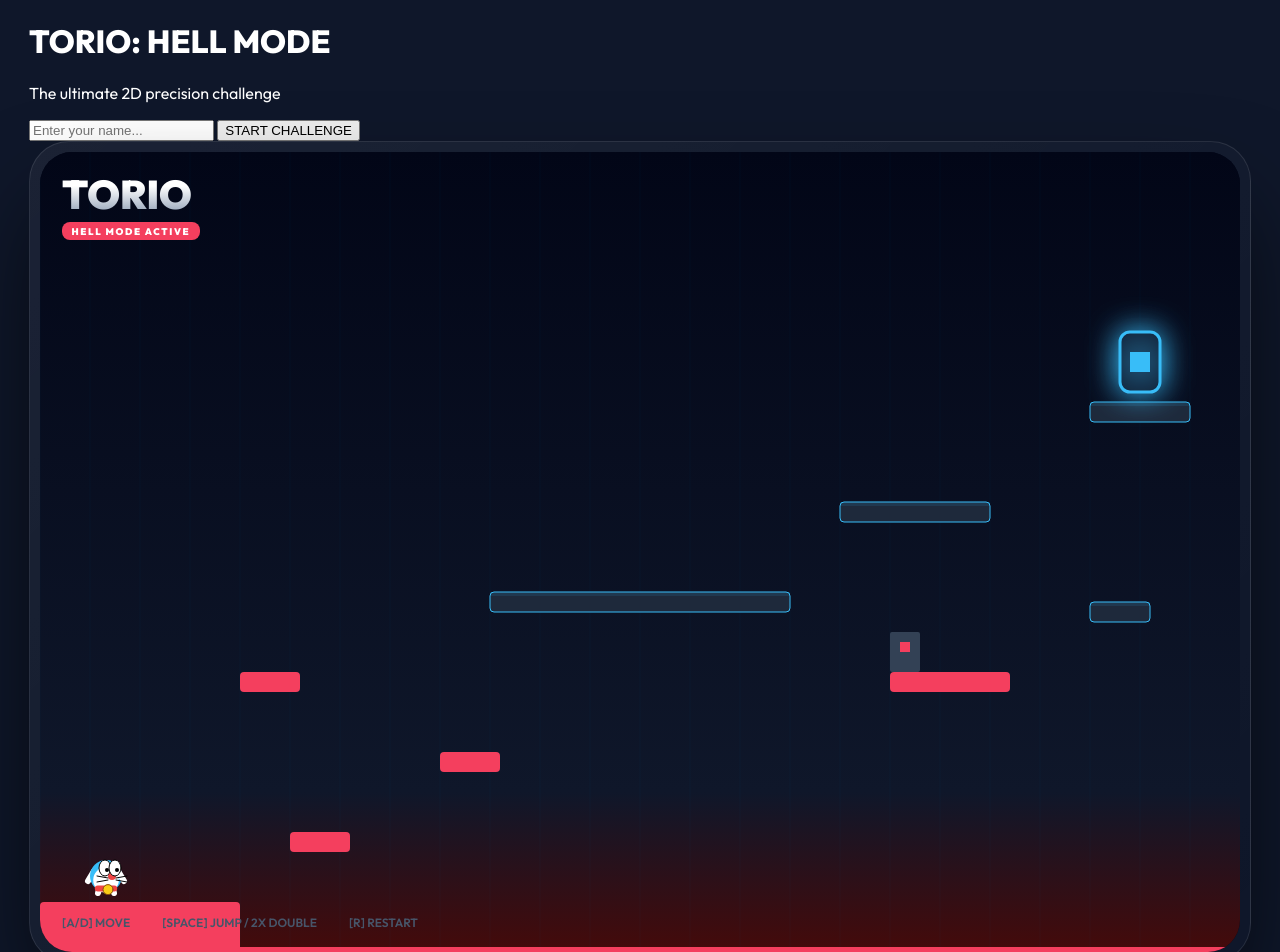
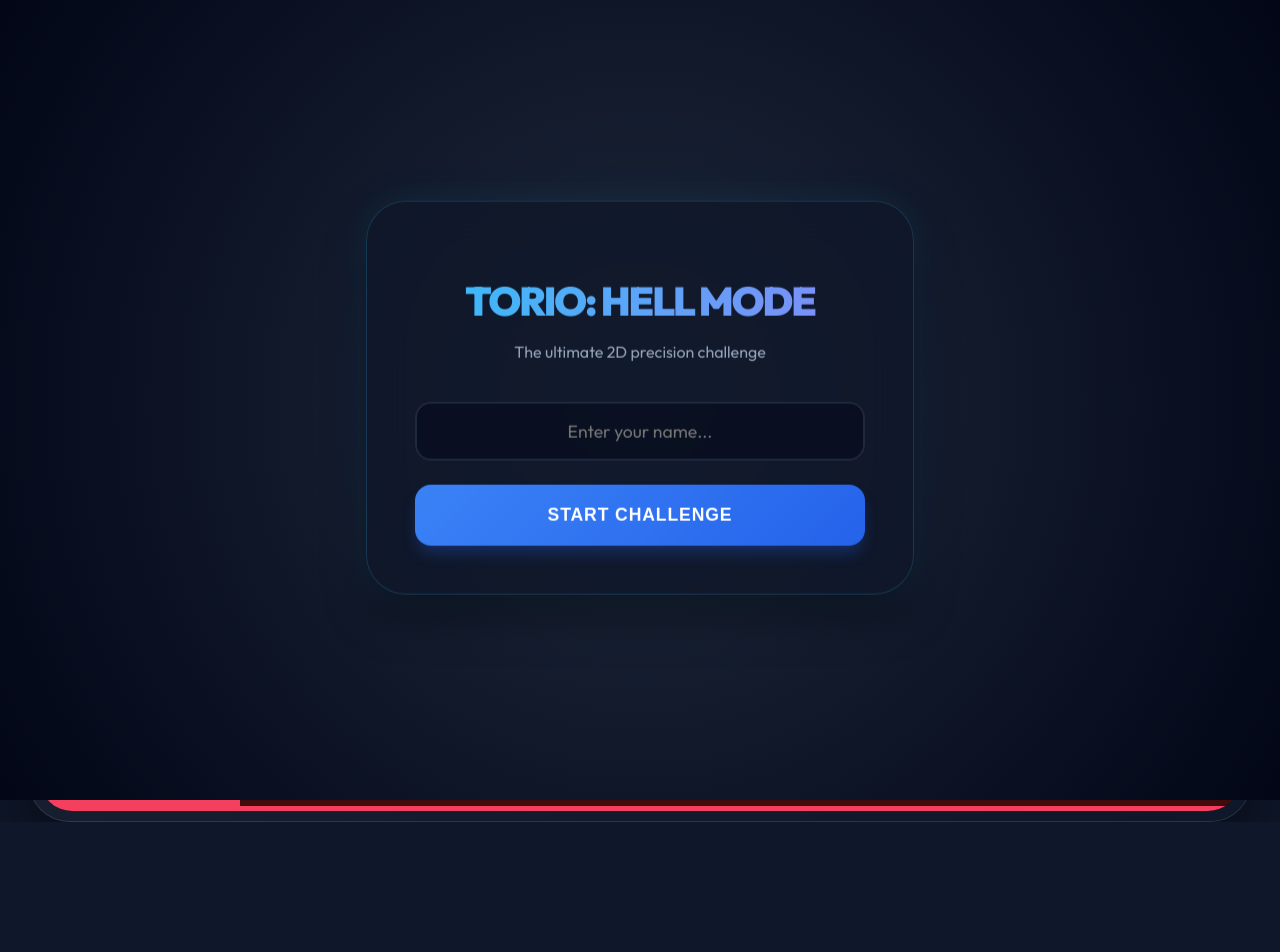
Before and after one commit to toilact/TorioJump, a website built with Vite: page web-mario/index.html in a window 1280 px wide. Shown: the top 952 px of the page. After the commit the page ends 822 px from the top, so only its background shows below. Built offline with nearby package versions, Linux system fonts and the light colour scheme.

Commit message:
UI: Add premium animated login screen with glassmorphism and glowing effects

```diff
--- a/web-mario/src/style.css
+++ b/web-mario/src/style.css
@@ -169,4 +169,100 @@ canvas {
   100% { transform: translate(2px, 2px); }
 }
 
+/* Login Screen - Premium Aesthetic */
+.login-screen {
+  position: absolute;
+  inset: 0;
+  z-index: 1000;
+  display: flex;
+  justify-content: center;
+  align-items: center;
+  background: radial-gradient(circle at center, #1e293b 0%, #020617 100%);
+  backdrop-filter: blur(10px);
+}
+
+.login-content {
+  background: rgba(15, 23, 42, 0.8);
+  backdrop-filter: blur(20px);
+  padding: 3rem;
+  border-radius: 2.5rem;
+  border: 1px solid rgba(56, 189, 248, 0.2);
+  text-align: center;
+  box-shadow: 0 25px 50px -12px rgba(0, 0, 0, 0.5), 0 0 40px rgba(56, 189, 248, 0.1);
+  max-width: 450px;
+  width: 90%;
+  animation: float 6s ease-in-out infinite;
+}
+
+@keyframes float {
+  0%, 100% { transform: translateY(0); }
+  50% { transform: translateY(-10px); }
+}
+
+.login-content h1 {
+  font-size: 2.5rem;
+  font-weight: 900;
+  margin-bottom: 0.5rem;
+  background: linear-gradient(to right, #38bdf8, #818cf8);
+  -webkit-background-clip: text;
+  -webkit-text-fill-color: transparent;
+  letter-spacing: -0.05em;
+}
+
+.login-content p {
+  color: #94a3b8;
+  margin-bottom: 2.5rem;
+  font-size: 1rem;
+  font-weight: 500;
+}
+
+#player-name-input {
+  width: 100%;
+  padding: 1rem 1.5rem;
+  background: rgba(2, 6, 23, 0.5);
+  border: 2px solid #1e293b;
+  border-radius: 1rem;
+  color: white;
+  font-size: 1.1rem;
+  font-family: inherit;
+  margin-bottom: 1.5rem;
+  transition: all 0.3s cubic-bezier(0.4, 0, 0.2, 1);
+  box-sizing: border-box;
+  text-align: center;
+}
+
+#player-name-input:focus {
+  outline: none;
+  border-color: #38bdf8;
+  background: rgba(2, 6, 23, 0.8);
+  box-shadow: 0 0 20px rgba(56, 189, 248, 0.2);
+  transform: scale(1.02);
+}
+
+#start-game-btn {
+  width: 100%;
+  padding: 1.25rem;
+  background: linear-gradient(135deg, #3b82f6 0%, #2563eb 100%);
+  border: none;
+  border-radius: 1rem;
+  color: white;
+  font-size: 1.1rem;
+  font-weight: 800;
+  cursor: pointer;
+  transition: all 0.3s;
+  box-shadow: 0 10px 15px -3px rgba(37, 99, 235, 0.3);
+  text-transform: uppercase;
+  letter-spacing: 0.05em;
+}
+
+#start-game-btn:hover {
+  transform: translateY(-2px) scale(1.02);
+  box-shadow: 0 20px 25px -5px rgba(37, 99, 235, 0.4), 0 0 30px rgba(56, 189, 248, 0.4);
+  background: linear-gradient(135deg, #60a5fa 0%, #3b82f6 100%);
+}
+
+#start-game-btn:active {
+  transform: translateY(0) scale(0.98);
+}
+
 .hidden { display: none !important; }
```
